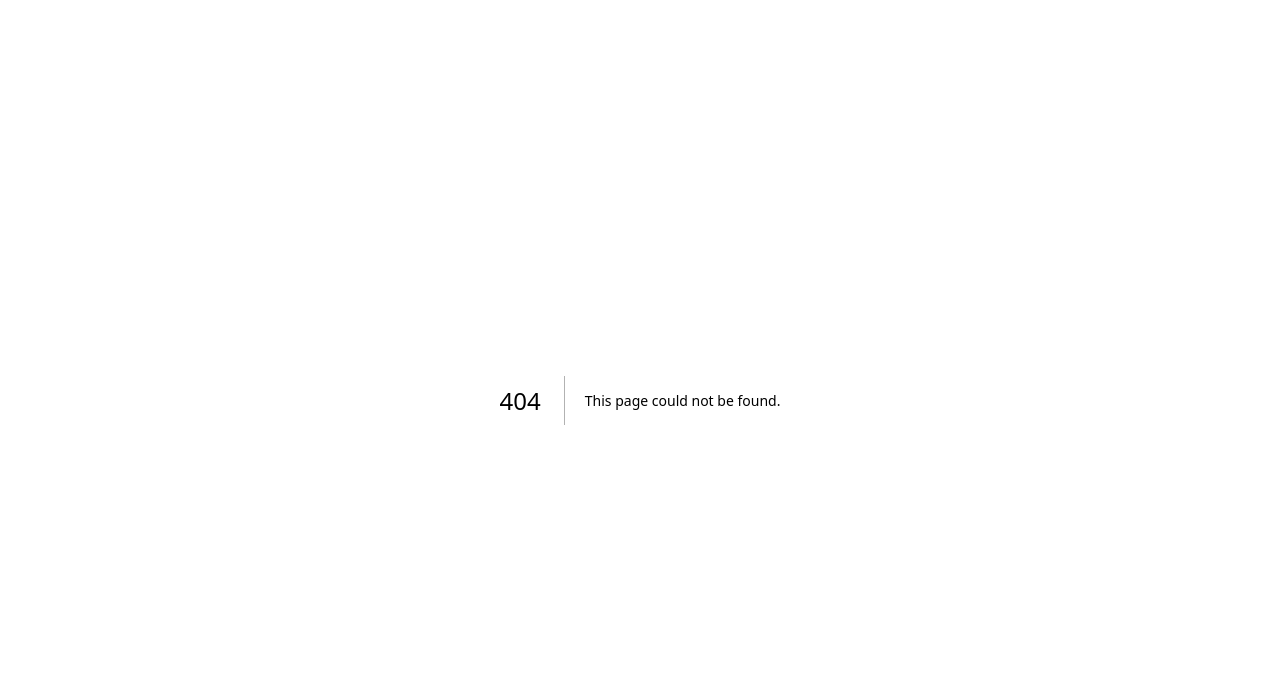
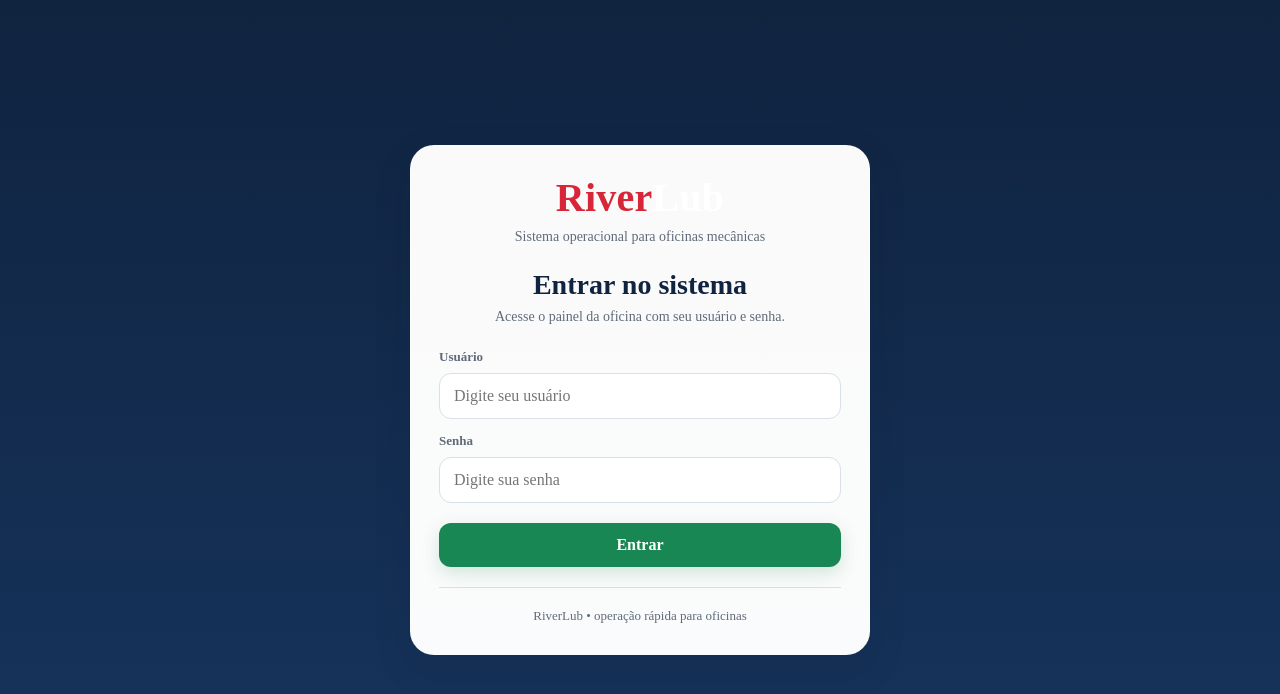
Before and after one commit to jhefersonalvez2-netizen/riverlub-frontend, a Next.js app: page /login in a window 1280 px wide. Before the commit this address had no page. Shown: the top 694 px of the page. Built offline with nearby package versions, Linux system fonts and the light colour scheme.

Commit message:
cria tela de login visual do RiverLub

```diff
--- /dev/null
+++ b/src/app/login/page.js
@@ -0,0 +1,100 @@
+"use client";
+
+import { useState } from "react";
+
+export default function LoginPage() {
+  const [usuario, setUsuario] = useState("");
+  const [senha, setSenha] = useState("");
+  const [loading, setLoading] = useState(false);
+
+  async function entrar(e) {
+    e.preventDefault();
+
+    if (!usuario.trim() || !senha.trim()) {
+      alert("Preencha usuário e senha.");
+      return;
+    }
+
+    setLoading(true);
+
+    try {
+      // Placeholder temporário até implementar autenticação real
+      setTimeout(() => {
+        alert("Login visual pronto. Próximo passo: conectar autenticação real.");
+        setLoading(false);
+      }, 700);
+    } catch (error) {
+      console.error(error);
+      alert("Erro ao entrar.");
+      setLoading(false);
+    }
+  }
+
+  return (
+    <div className="rl-auth-shell">
+      <div className="rl-auth-card">
+        <div className="rl-auth-logo">
+          <div className="rl-brand-title" style={{ fontSize: 40 }}>
+            <span className="accent">River</span>Lub
+          </div>
+          <div className="rl-auth-subtitle">
+            Sistema operacional para oficinas mecânicas
+          </div>
+        </div>
+
+        <div style={{ marginBottom: 24 }}>
+          <h1 className="rl-auth-title">Entrar no sistema</h1>
+          <p className="rl-auth-subtitle" style={{ marginTop: 8 }}>
+            Acesse o painel da oficina com seu usuário e senha.
+          </p>
+        </div>
+
+        <form onSubmit={entrar} className="rl-form-grid" style={{ gridTemplateColumns: "1fr" }}>
+          <div className="rl-field">
+            <label className="rl-label">Usuário</label>
+            <input
+              className="rl-input"
+              type="text"
+              placeholder="Digite seu usuário"
+              value={usuario}
+              autoComplete="username"
+              onChange={(e) => setUsuario(e.target.value)}
+            />
+          </div>
+
+          <div className="rl-field">
+            <label className="rl-label">Senha</label>
+            <input
+              className="rl-input"
+              type="password"
+              placeholder="Digite sua senha"
+              value={senha}
+              autoComplete="current-password"
+              onChange={(e) => setSenha(e.target.value)}
+            />
+          </div>
+
+          <div className="rl-field" style={{ marginTop: 6 }}>
+            <button className="rl-btn rl-btn-success" type="submit" disabled={loading}>
+              {loading ? "Entrando..." : "Entrar"}
+            </button>
+          </div>
+        </form>
+
+        <div
+          style={{
+            marginTop: 20,
+            paddingTop: 18,
+            borderTop: "1px solid var(--border)",
+            textAlign: "center",
+            color: "var(--text-soft)",
+            fontSize: 13,
+            lineHeight: 1.5,
+          }}
+        >
+          RiverLub • operação rápida para oficinas
+        </div>
+      </div>
+    </div>
+  );
+}
```
